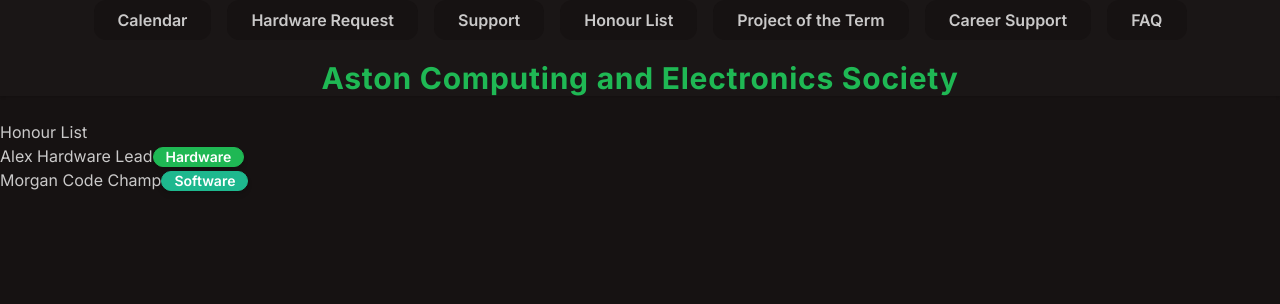
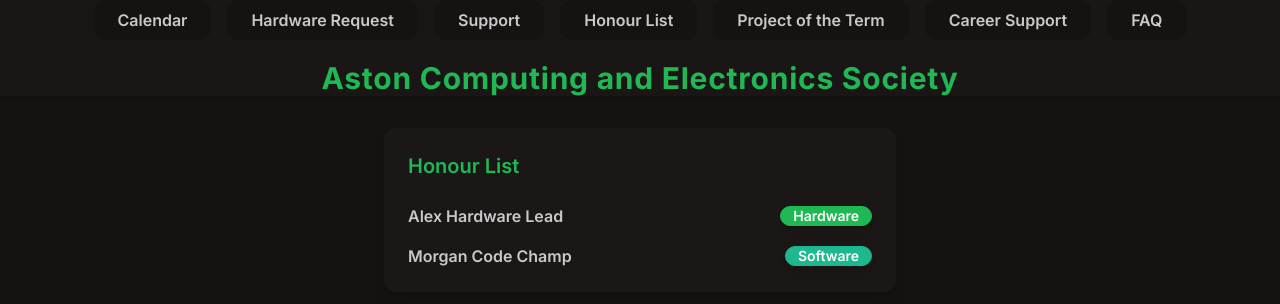
Before and after one commit to laithm/astonces, a Next.js app: page /honour-list in a window 1280 px wide. Shown: the top 304 px of the page. Built offline with nearby package versions, Linux system fonts and the light colour scheme.

Commit message:
daisified honourlist

```diff
--- a/src/app/components/HonourList.tsx
+++ b/src/app/components/HonourList.tsx
@@ -1,4 +1,3 @@
-// HonourList.tsx
 'use client';
 import Badge from './Badge';
 
@@ -9,14 +8,18 @@
 
 export default function HonourList() {
   return (
-    <div>
-      <h2>Honour List</h2>
-      {honours.map(member => (
-        <div key={member.name}>
-          <span>{member.name}</span>
-          {member.badges.map(b => <Badge key={b} type={b} />)}
-        </div>
-      ))}
+    <div className="card bg-base-100 rounded-xl p-6 shadow-lg max-w-lg mx-auto mt-8">
+      <h2 className="card-title text-primary mb-6">Honour List</h2>
+      <div className="flex flex-col gap-4">
+        {honours.map(member => (
+          <div key={member.name} className="flex items-center justify-between gap-4">
+            <span className="font-semibold text-base-content">{member.name}</span>
+            <div className="flex flex-wrap gap-2">
+              {member.badges.map(b => <Badge key={b} type={b} />)}
+            </div>
+          </div>
+        ))}
+      </div>
     </div>
   );
 }
```
